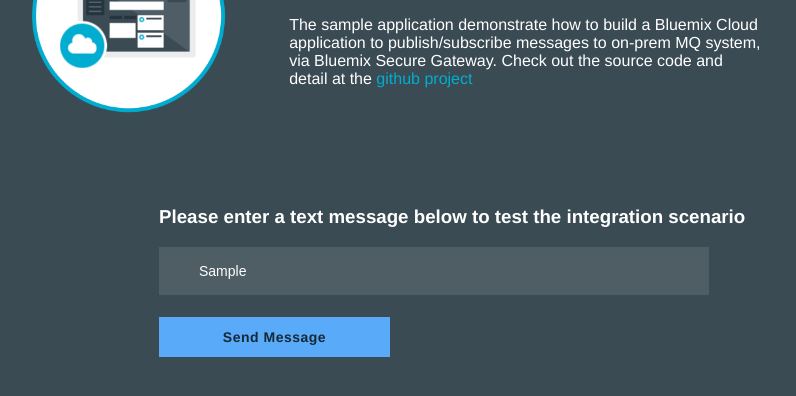
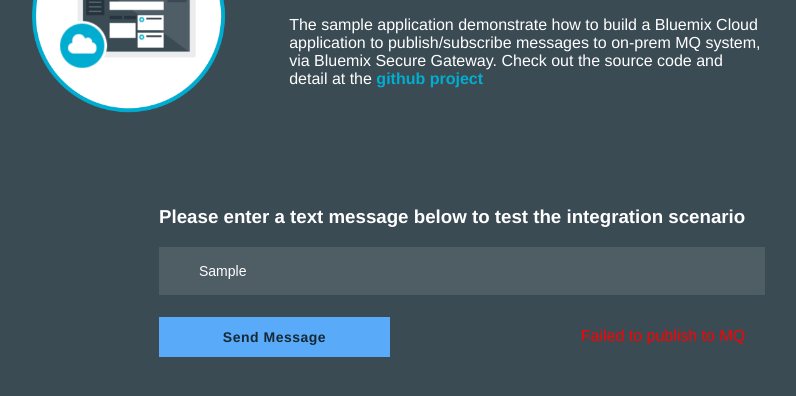
Before and after one commit to ibm-cloud-architecture/integration-hybrid-messaging, a website: page mqlight-sample/public/index.html in a window 1280 px wide. Both pictures are taken after typing "Sample" into the empty fields and a click on the button "Send Message". Shown: the part 240-636 px from the top of the page, without its empty margins (253-1049 px from the left). Drawn offline with nearby package versions, Linux system fonts and the light colour scheme; no server answers.

Commit message:
Update UI
Signed-off-by: Gang Chen <gangchen@us.ibm.com>

```diff
--- a/mqlight-sample/public/index.html
+++ b/mqlight-sample/public/index.html
@@ -7,6 +7,38 @@
     <meta http-equiv="X-UA-Compatible" content="IE=edge">
     <meta name="viewport" content="width=device-width, initial-scale=1">
     <link rel="stylesheet" href="stylesheets/style.css">
+    <script src="https://ajax.googleapis.com/ajax/libs/jquery/1.12.4/jquery.min.js"></script>
+
+    <script>
+    var message = "";
+    var url = "";
+    var clicked = false;
+    var tabbed = false;
+    $(document).ready(function(){
+      $("#messageinput").focus(function() {
+          $("#resultMsg").hide();
+            $("#errorMsg").hide();
+
+      });
+      $("#submitbutton").click(function(e){
+          e.preventDefault();
+          message=$("#messageinput").val();
+          url = "/api/message?message=" + message;
+        $.ajax({type: "GET",
+                url:  url,
+                cache: false,
+                success:function(result){
+                  //$("#sharelink").html(result);
+                  $("#messageinput").val("");
+                  $("#resultMsg").show();
+                },
+                error: function(xhr) {
+                  $("#errorMsg").show();
+                }});
+      });
+    });
+
+    </script>
   </head>
 
   <body>
@@ -19,24 +51,18 @@
             <h1>Hybrid Messaging Sample</h1>
             <p>The sample application demonstrate how to build a Bluemix Cloud application to publish/subscribe
               messages to on-prem MQ system, via Bluemix Secure Gateway. Check out the source code and detail at the
-            <a href = "https://github.com/ibm-cloud-architecture/integration-hybrid-messaging">github project</a>
+            <a href = "https://github.com/ibm-cloud-architecture/integration-hybrid-messaging"><b>github project</b></a>
         </td>
       </tr>
     </table>
     <br/><br/>
     <div class="centered"><h3>Please enter a text message below to test the integration scenario</h3>
-    <input type="search" class="centered bx--search__input search-bar"
-    id="search__input" placeholder="Enter a message to publish">
-    <button class="createButton bx--footer--config__submit-btn bx--btn">Send Message</button>
+    <input class="centered bx--search__input search-bar" id="messageinput" placeholder="Enter a message to publish">
+    <button id="submitbutton" class="createButton bx--footer--config__submit-btn bx--btn">Send Message</button>
+    <div class="result" id="resultMsg" style='display:none;color:#66ff66;'>Message has been successfully published to MQ</div>
+    <div class="result" id="errorMsg" style='display:none;color:red;'>Failed to publish to MQ</div>
   </div>
 
-
-
-<!--    <button type="button"
-            onclick="window.location.href='.'"
-            style="margin-left:auto;margin-right:auto;display:block">
-      Send MQ Message
-    </button> -->
 
   </body>
 
--- a/mqlight-sample/public/stylesheets/style.css
+++ b/mqlight-sample/public/stylesheets/style.css
@@ -160,6 +160,11 @@
     border: 2px solid transparent;
 }
 
+.result {
+	margin-top: 5rem;
+	float: right;
+}
+
 .cloudOEStoreFront {
     margin: 0;
     padding: 0;
```
Also changed, not shown: mqlight-sample/app.js (+6 -3 lines).
